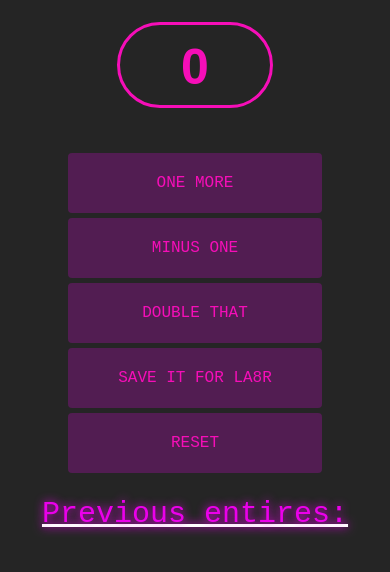
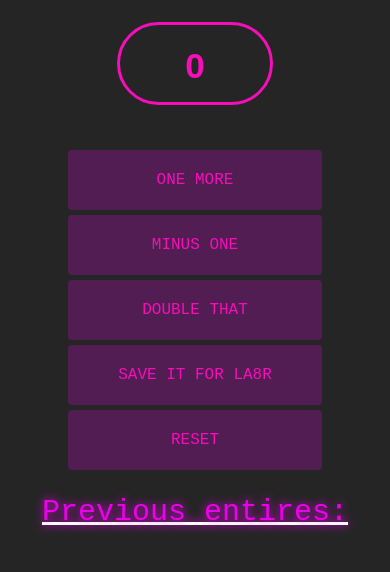
Before and after one commit to Smartsoil-Media/party-counter, a plain HTML site: page index.html in a window 390 px wide. Shown: the part 306-878 px from the top of the page. Drawn offline with Linux system fonts and the light colour scheme.

Commit message:
Add files via upload

```diff
--- a/style.css
+++ b/style.css
@@ -162,7 +162,8 @@ select {
         padding: 50px 5px 5px 5px;
     }
     .counter {
-        font-size: 50px;
+        font-size: 35px;
+        padding: 15px 10px 10px 10px;
     }
 
     .container {
```
